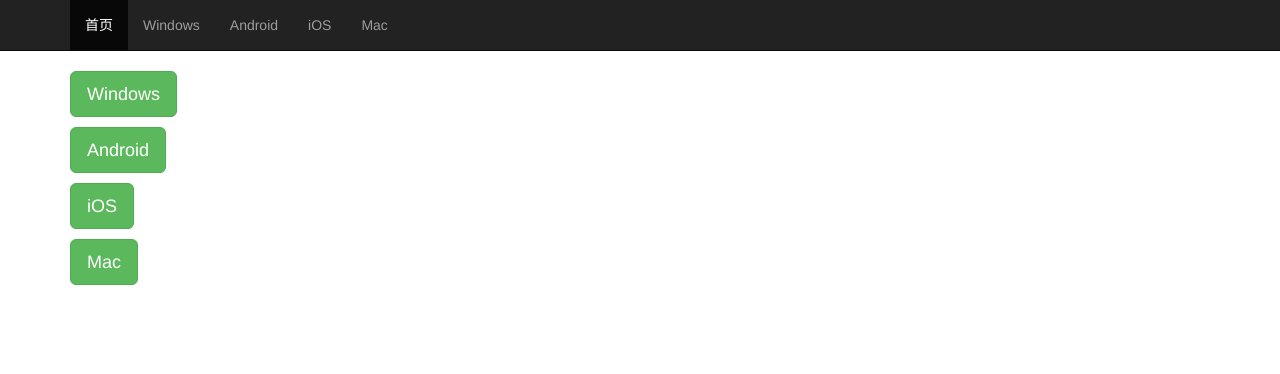
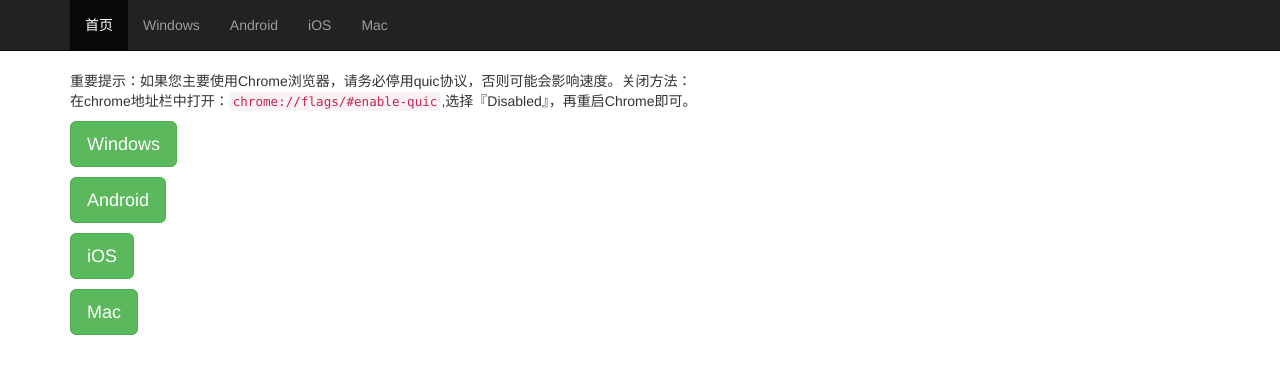
Before and after one commit to gitman6/cshow, a plain HTML site: page index.html in a window 1280 px wide. Drawn offline with nearby package versions, Linux system fonts and the light colour scheme.

Commit message:
version 6

```diff
--- a/index.html
+++ b/index.html
@@ -35,6 +35,11 @@
     <div class="container">
       <div class="row">
         <div class="col-md-12">
+          <p>重要提示：如果您主要使用Chrome浏览器，请务必停用quic协议，否则可能会影响速度。关闭方法：<br>
+            在chrome地址栏中打开：<code>chrome://flags/#enable-quic</code>,选择『Disabled』，再重启Chrome即可。
+          </p>
+        </div>
+        <div class="col-md-12">
           <p><a href="./windows.html" class="btn btn-success btn-lg">Windows</a></p>
           <p><a href="./android.html" class="btn btn-success btn-lg">Android</a></p>
           <p><a href="ios.html" class="btn btn-success btn-lg">iOS</a></p>
```
